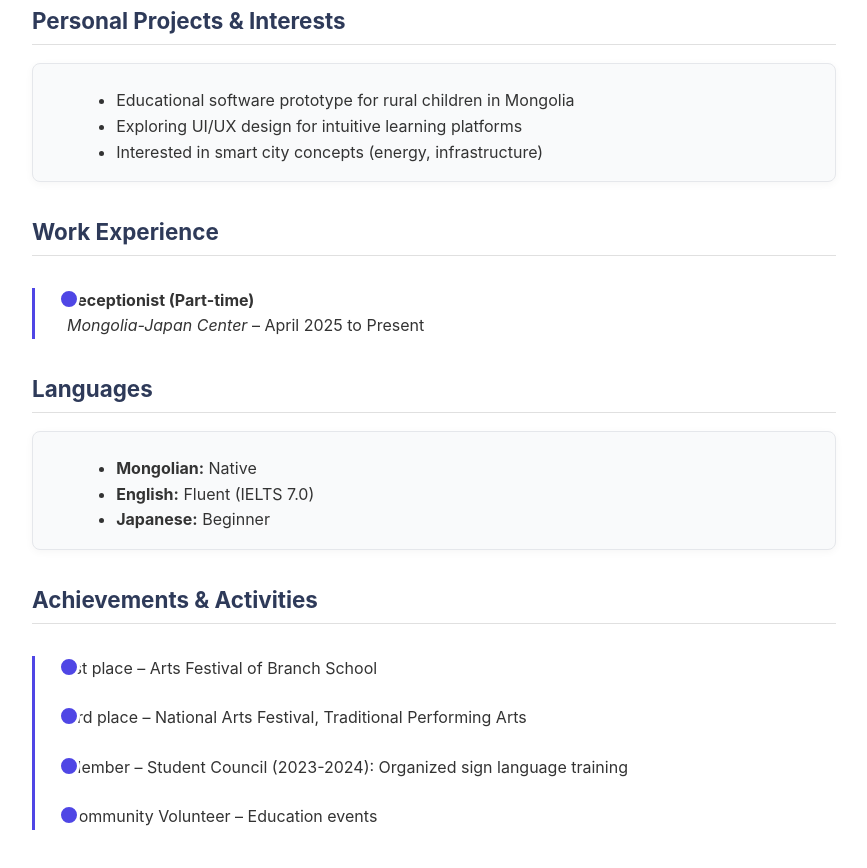
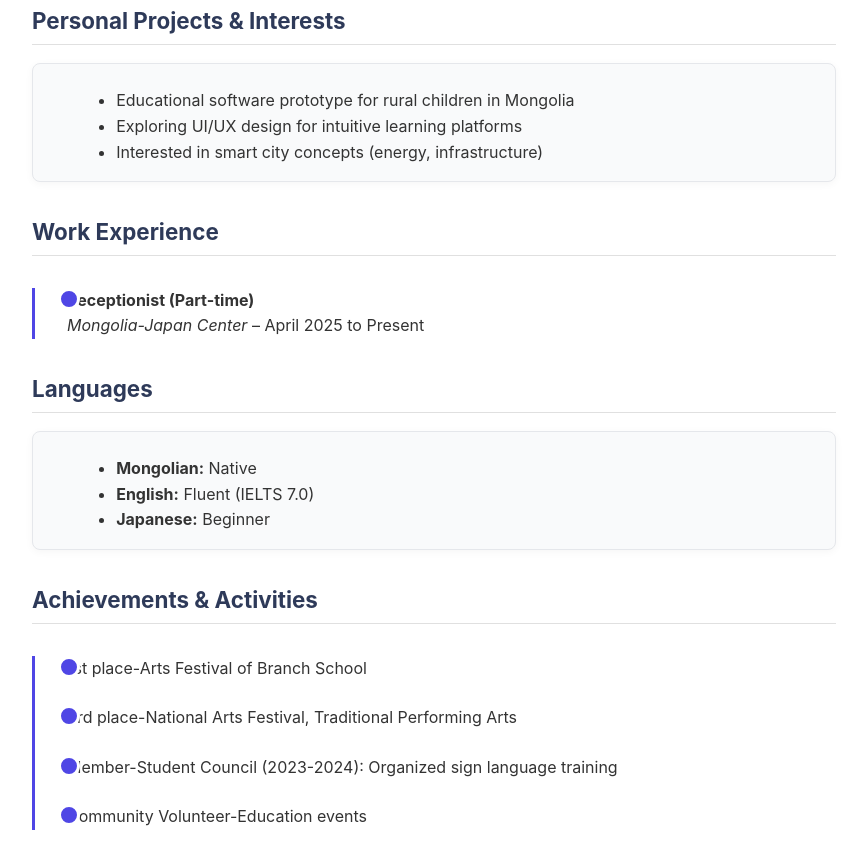
Before and after one commit to seruliana/portfolio, a plain HTML site: page index.html in a window 1280 px wide. Shown: the part 913-1781 px from the top of the page, without its empty margins (206-1073 px from the left). Drawn offline with Linux system fonts and the light colour scheme.

Commit message:
Updated index page 4

```diff
--- a/index.html
+++ b/index.html
@@ -203,10 +203,10 @@
     <div class="section">
       <h2>Achievements & Activities</h2>
       <div class="timeline">
-        <div class="timeline-item">1st place – Arts Festival of Branch School</div>
-        <div class="timeline-item">3rd place – National Arts Festival, Traditional Performing Arts</div>
-        <div class="timeline-item">Member – Student Council (2023-2024): Organized sign language training</div>
-        <div class="timeline-item">Community Volunteer – Education events</div>
+        <div class="timeline-item">1st place-Arts Festival of Branch School</div>
+        <div class="timeline-item">3rd place-National Arts Festival, Traditional Performing Arts</div>
+        <div class="timeline-item">Member-Student Council (2023-2024): Organized sign language training</div>
+        <div class="timeline-item">Community Volunteer-Education events</div>
       </div>
     </div>
   </div>
```
